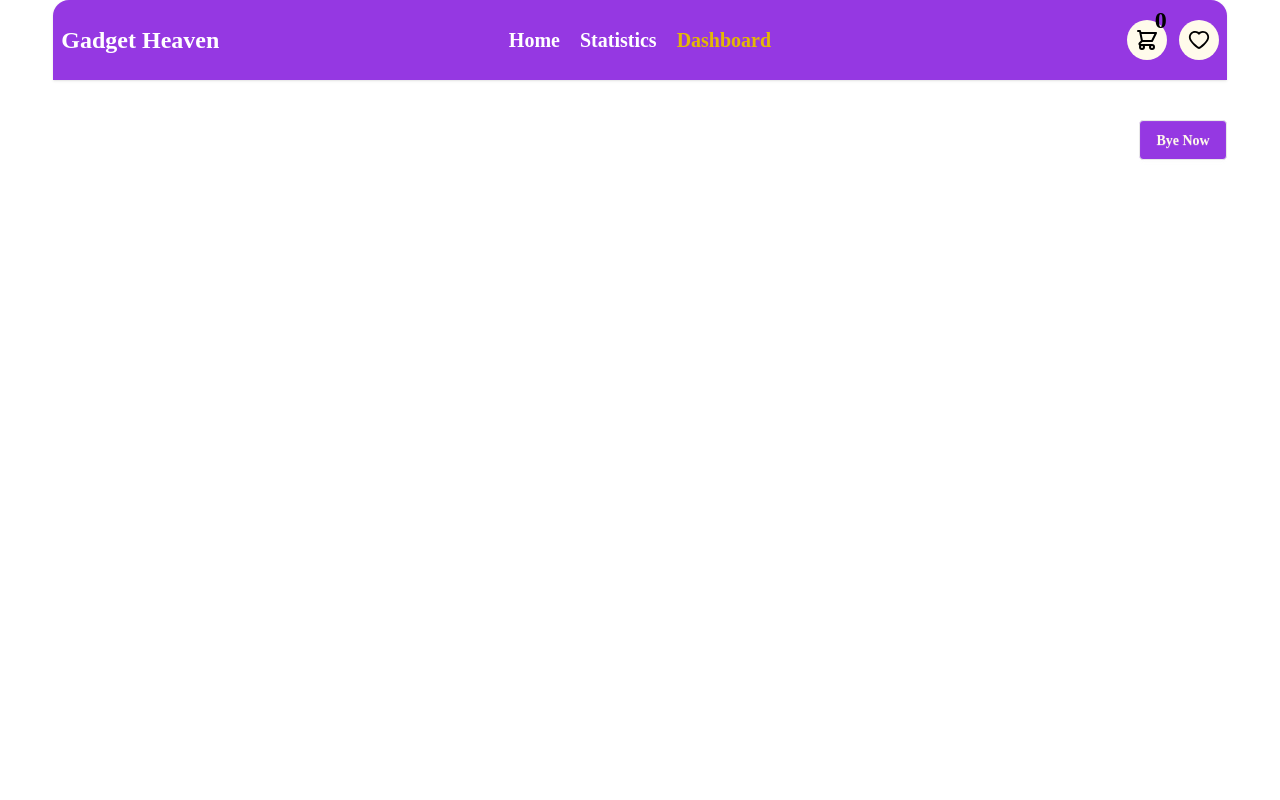
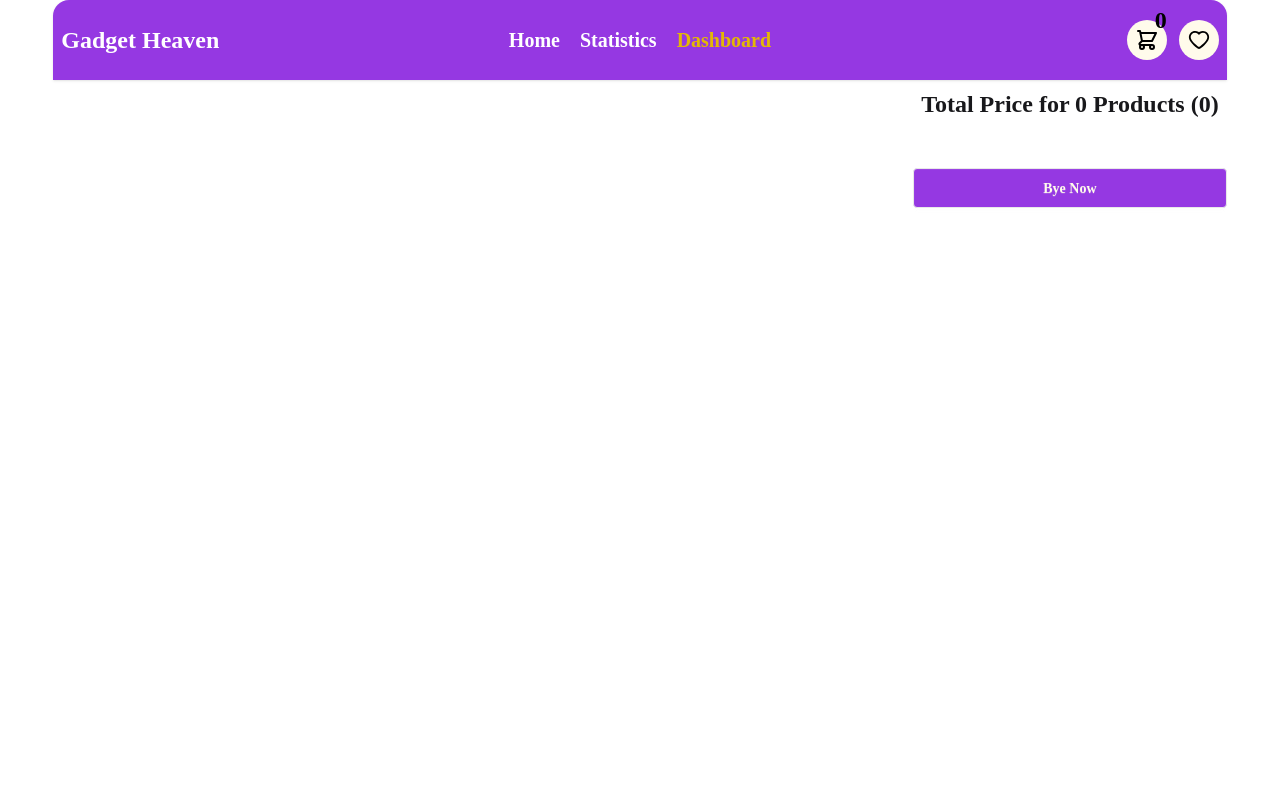
Before and after one commit to sadhin28/gadgetHeaven-A8, a React (Vite) app: page /Dashboard in a window 1280 px wide. Shown: the top 800 px of the page. Built offline with nearby package versions, Linux system fonts and the light colour scheme.

Commit message:
add data

```diff
--- a/src/App.jsx
+++ b/src/App.jsx
@@ -26,7 +26,7 @@ function App() {
           <Outlet></Outlet>
        </div>
        <Footer></Footer>
-       <ToastContainer position="bottom-right"/>
+       <ToastContainer position="top-center mt-20"/>
     </div>
   )
 }
--- a/src/Components/Dashboard.jsx
+++ b/src/Components/Dashboard.jsx
@@ -36,6 +36,11 @@ const Dashboard = () => {
           }
         </div>
         <div className="">
+          <div className="text-2xl text-center   p-2 sticky top-20 z-40 mb-10 ">
+        {
+          `Total Price for ${addGadgets.length} Products (${totalprice})`
+        }
+      </div>
           {/* You can open the modal using document.getElementById('ID').showModal() method */}
           <button className="btn sticky top-40 text-amber-50 bg-[#9538E2] z-30 w-full" onClick={() => document.getElementById('my_modal_3').showModal()}>Bye Now</button>
           <dialog id="my_modal_3" className="modal">
```
